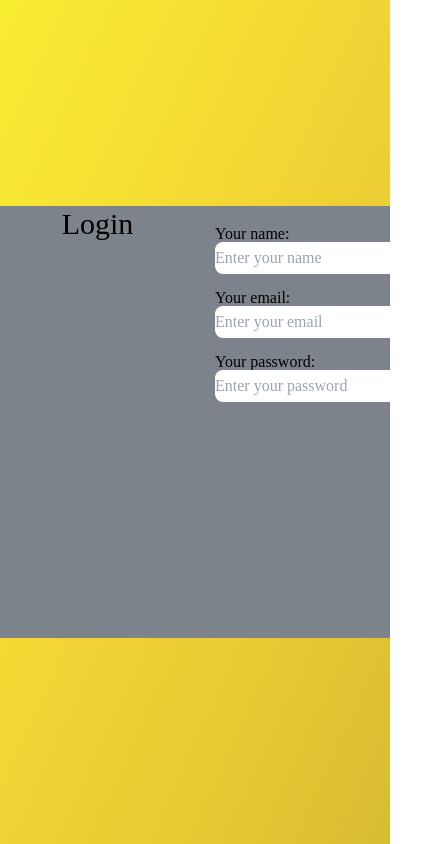
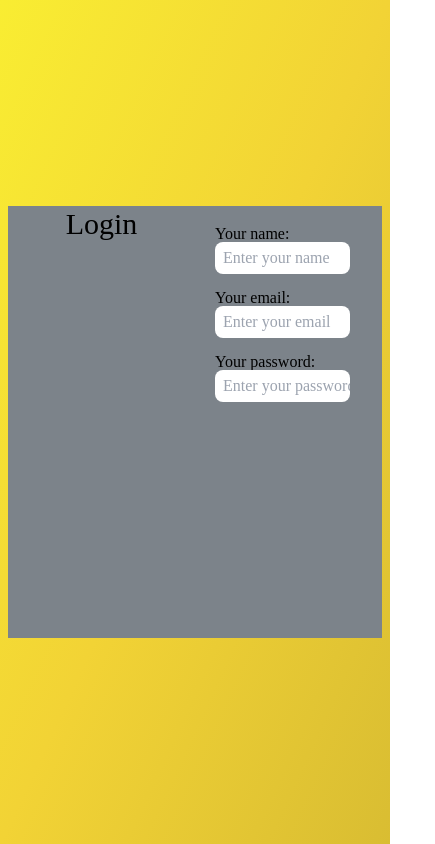
Before and after one commit to Fabio-Alfredo/Saz-n-Pro, a React (Vite) app in the folder SazonPro-Frontend/SazonPro/: page / in a window 390 px wide. Shown: the whole page, 435 px wide, since content can reach past the window. Built offline with nearby package versions, Linux system fonts and the light colour scheme.

Commit message:
update: style responsive form

```diff
--- a/SazonPro-Frontend/SazonPro/src/components/LoginForm.jsx
+++ b/SazonPro-Frontend/SazonPro/src/components/LoginForm.jsx
@@ -2,24 +2,31 @@ import React from "react";
 
 const LoginForm = () => {
   return (
-    <>
-      <form className='grid grid-rows-3 gap-4 p-5'>
-        <div className='flex flex-col'>
+    <form className="grid grid-rows-3 gap-4 p-5">
+      <div className="flex flex-col">
         <label>Your name:</label>
-          <input className='rounded-lg h-8' placeholder='Enter your name' />
+        <input
+          className="rounded-lg h-8 w-11/12 pl-2"
+          placeholder="Enter your name"
+        />
       </div>
 
-        <div className='flex flex-col'>
+      <div className="flex flex-col">
         <label>Your email:</label>
-          <input className='rounded-lg h-8' placeholder='Enter your email' />
+        <input
+          className="rounded-lg h-8 w-11/12 pl-2"
+          placeholder="Enter your email"
+        />
       </div>
 
-        <div className='flex flex-col'>
+      <div className="flex flex-col">
         <label>Your password:</label>
-          <input className='rounded-lg h-8' placeholder='Enter your password' />
+        <input
+          className="rounded-lg h-8 w-11/12 pl-2"
+          placeholder="Enter your password"
+        />
       </div>
     </form>
-    </>
   );
 };
 
--- a/SazonPro-Frontend/SazonPro/src/pages/Login.jsx
+++ b/SazonPro-Frontend/SazonPro/src/pages/Login.jsx
@@ -4,7 +4,7 @@ import LoginForm from "../components/LoginForm";
 const Login = () => {
   return (
     <div className="h-screen w-full flex justify-center items-center bg-gradient-to-br from-primary via-secondary to-tertiary ">
-      <div className="h-fit w-70% grid grid-cols-2 bg-gray_dark">
+      <div className="h-fit w-70% mx-2 sm:mx-0 grid grid-cols-2 bg-gray_dark">
         <div className="">
           <h2 className="text-3xl text-center text-gray-50">Login</h2>
         </div>
```
Lines whose indentation alone changed are shown as unchanged.
